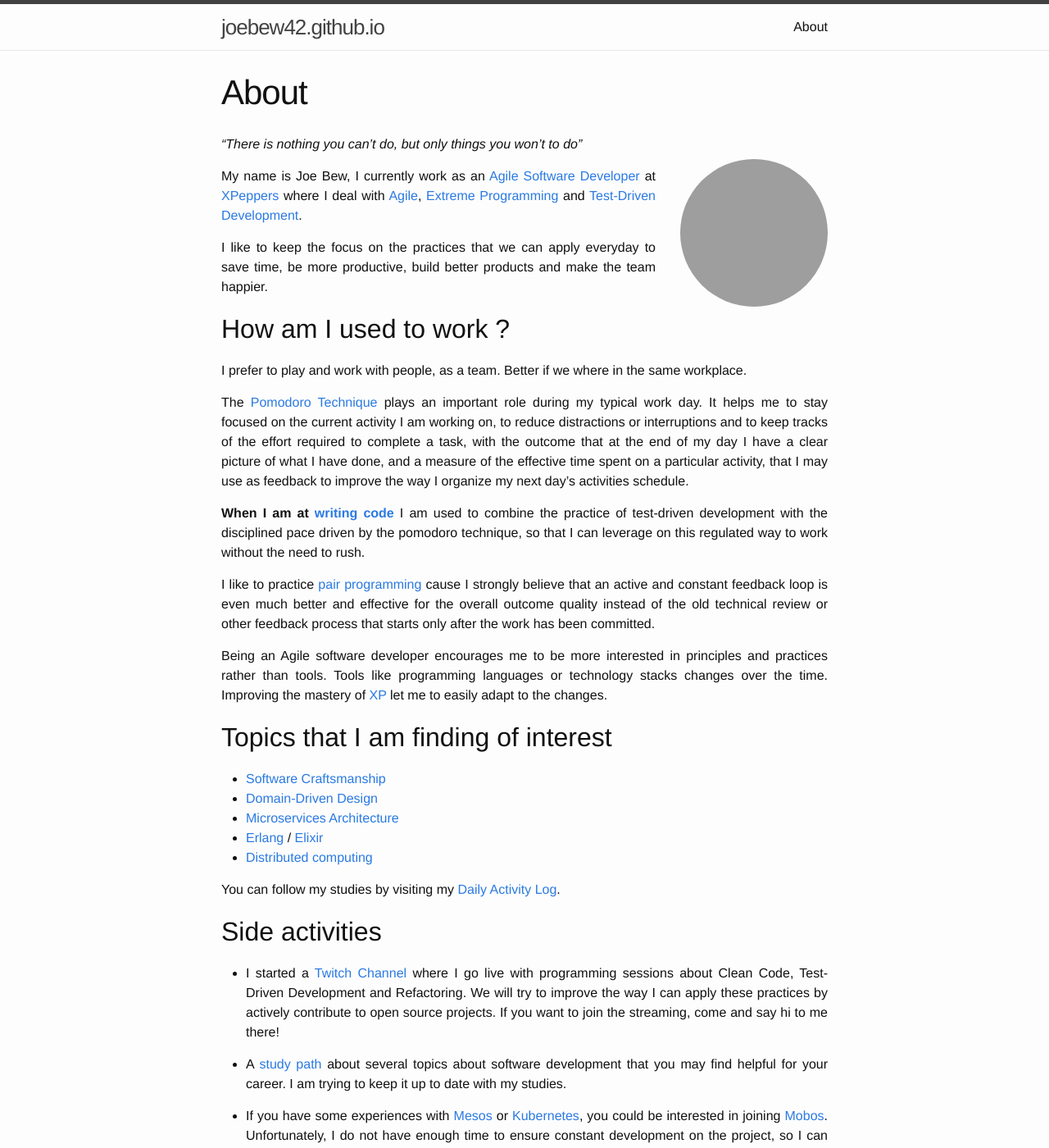
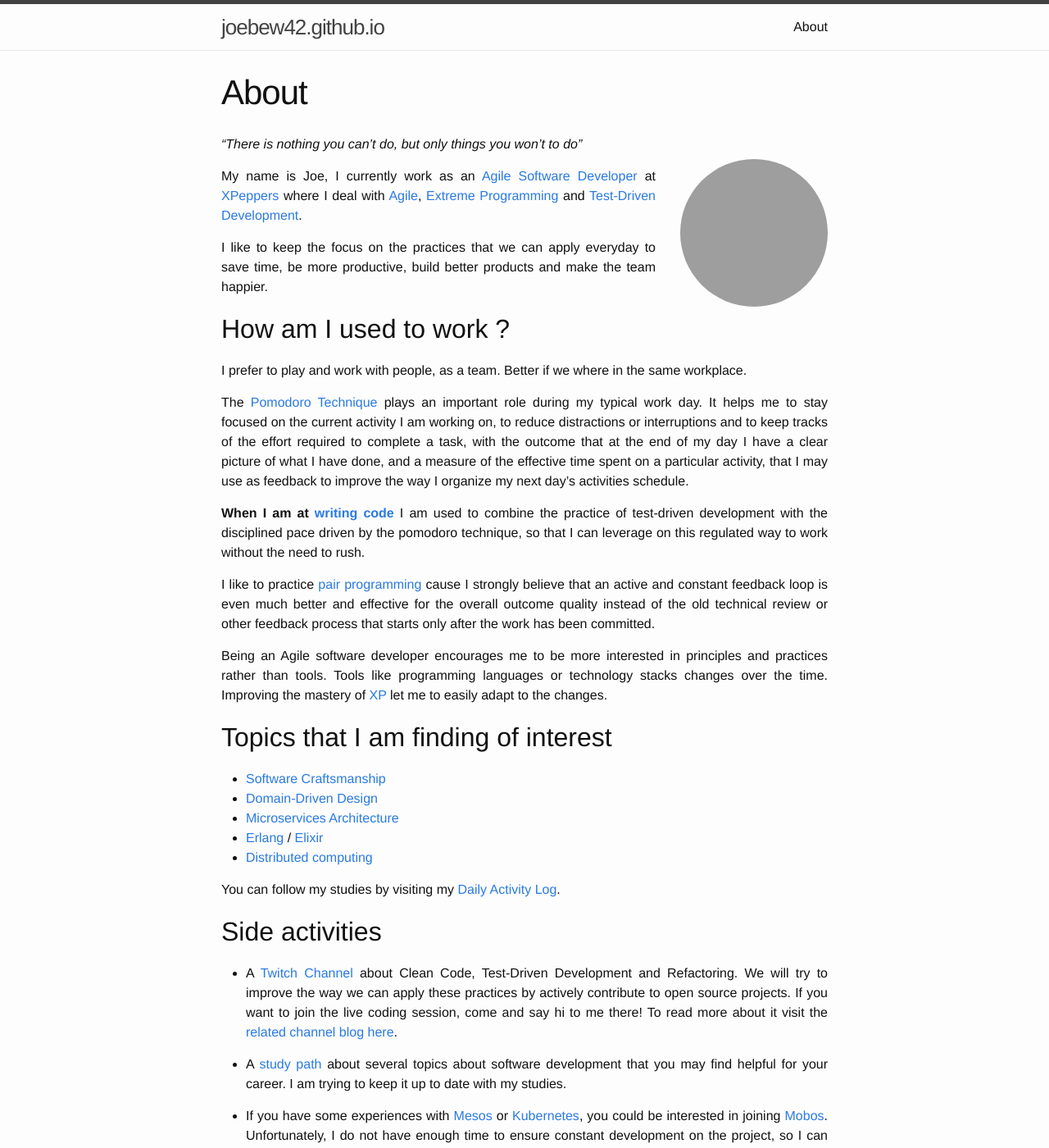
Before and after one commit to joebew42/joebew42.github.io, a Jekyll site: the page built from about.md, in a window 1280 px wide and 1400 px high. Shown: the whole window at 82% size. Built offline with Jekyll 4.4.1, drawn with Linux system fonts in a browser that asks for light colours; grey boxes are pictures that could not be loaded.

Commit message:
update the about page

```diff
--- a/about.md
+++ b/about.md
@@ -8,7 +8,7 @@ permalink: /about/
 
 _"There is nothing you can't do, but only things you won't to do"_
 
-My name is Joe Bew, I currently work as an [Agile Software Developer](https://en.wikipedia.org/wiki/Agile_software_development) at [XPeppers](http://www.xpeppers.com/) where I deal with [Agile](http://agilemanifesto.org/), [Extreme Programming](https://en.wikipedia.org/wiki/Extreme_programming) and [Test-Driven Development](https://en.wikipedia.org/wiki/Test-driven_development).
+My name is Joe, I currently work as an [Agile Software Developer](https://en.wikipedia.org/wiki/Agile_software_development) at [XPeppers](http://www.xpeppers.com/) where I deal with [Agile](http://agilemanifesto.org/), [Extreme Programming](https://en.wikipedia.org/wiki/Extreme_programming) and [Test-Driven Development](https://en.wikipedia.org/wiki/Test-driven_development).
 
 I like to keep the focus on the practices that we can apply everyday to save time, be more productive, build better products and make the team happier.
 
@@ -36,7 +36,7 @@ You can follow my studies by visiting my [Daily Activity Log](http://joebew42.gi
 
 ## Side activities
 
-* I started a [Twitch Channel](https://www.twitch.tv/joebew42) where I go live with programming sessions about Clean Code, Test-Driven Development and Refactoring. We will try to improve the way I can apply these practices by actively contribute to open source projects. If you want to join the streaming, come and say hi to me there!
+* A [Twitch Channel](https://www.twitch.tv/joebew42) about Clean Code, Test-Driven Development and Refactoring. We will try to improve the way we can apply these practices by actively contribute to open source projects. If you want to join the live coding session, come and say hi to me there! To read more about it visit the [related channel blog here](https://joebew42.github.io/twitch/).
 
 * A [study path](https://github.com/joebew42/study-path) about several topics about software development that you may find helpful for your career. I am trying to keep it up to date with my studies.
 
```
